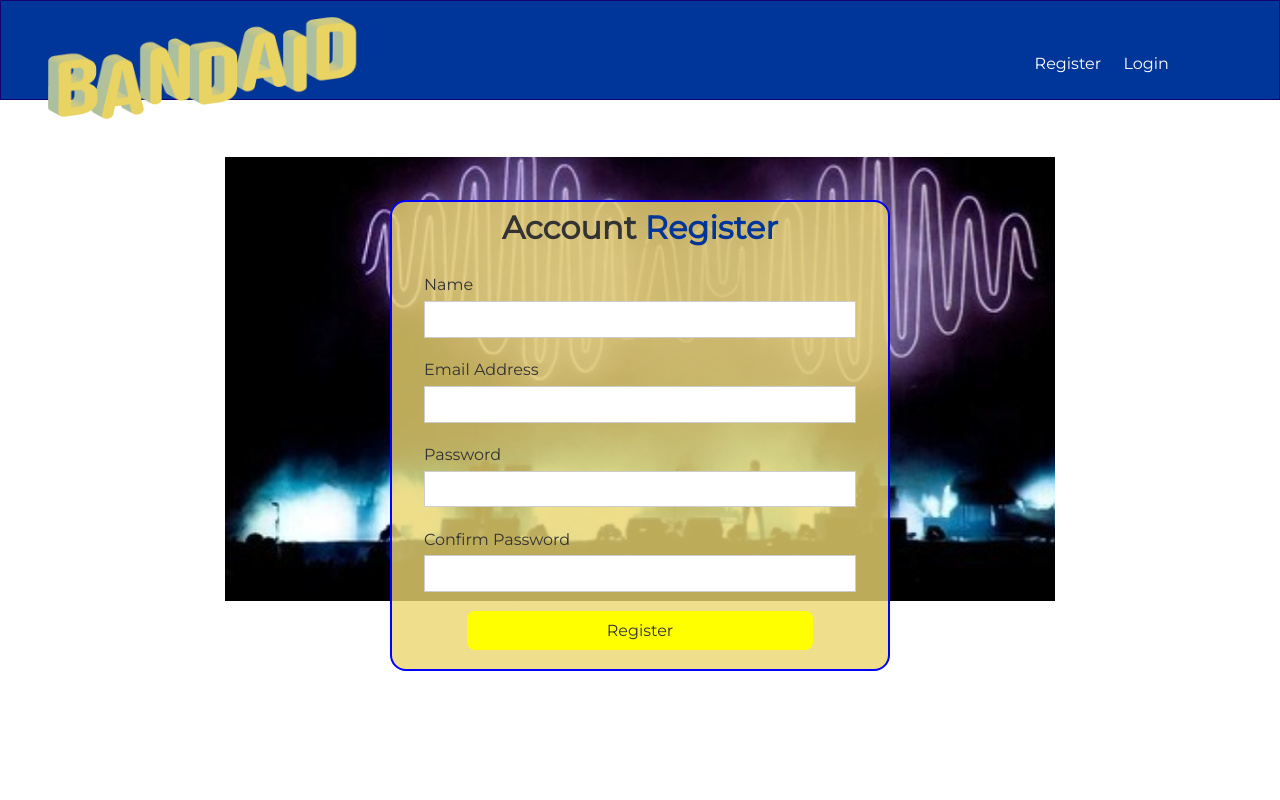
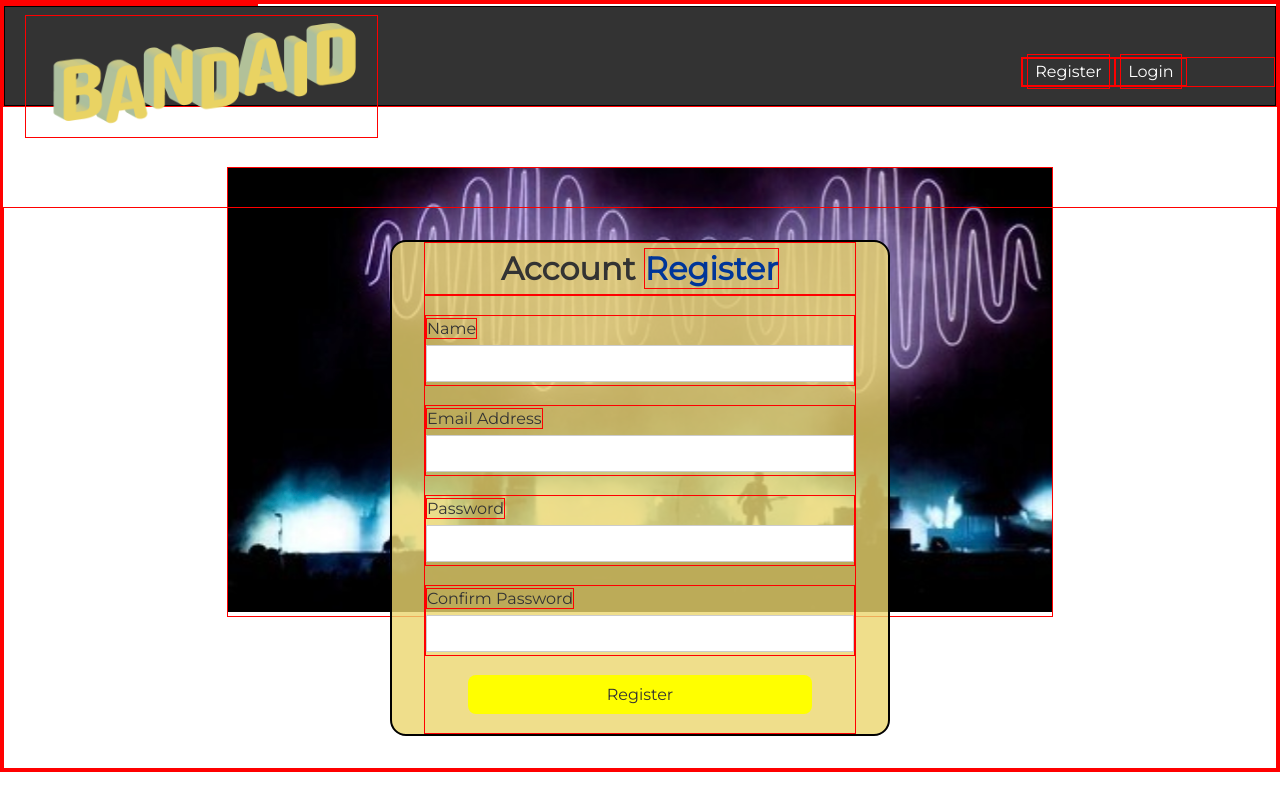
Before and after one commit to EtienneWarneck/bandaidReact, a React (Create React App) app in the folder client/: page /register in a window 1280 px wide. Built offline with nearby package versions, Linux system fonts and the light colour scheme; a web font is replaced by a local one.

Commit message:
styling Forms consistency

```diff
--- a/client/src/App.css
+++ b/client/src/App.css
@@ -11,7 +11,7 @@
 
 * {
   box-sizing: border-box;
-  /* border: 1px solid red; */
+  border: 1px solid red;
   margin: 0;
   padding: 0;
 }
@@ -22,6 +22,7 @@ body {
   line-height: 1.6;
   background-color: #fff;
   color: #333;
+
 }
 
 .backImage {
@@ -65,8 +66,8 @@ float: left;
 /* Utilities */
 .container {
   /* max-width: 1100px;
-  margin: auto;
-  overflow: hidden; */
+  /* margin: auto; */
+  /* overflow: hidden;  */
   padding: 0 2rem;
   margin-top: 100px;
 }
@@ -204,6 +205,9 @@ float: left;
   display: grid;
   grid-template-columns: 2fr 3fr;
   grid-gap: 2rem;
+    /* border: 1px solid red; */
+
+
 }
 
 .btn {
@@ -327,6 +331,7 @@ input {
 }
 
 .form-text {
+  border: 1px solid red;
   display: block;
   margin-top: 0.3rem;
   color: #888;
@@ -337,6 +342,8 @@ input[type='email'],
 input[type='phone'],
 input[type='password'],
 input[type='date'],
+input[type='setup'],
+input[type='youtubeVideoId'],
 select,
 textarea {
   display: block;
@@ -367,7 +374,7 @@ button {
   padding: 0 2rem;
   background-color: rgba(236,214,110, 0.8);
   border-radius: 1em;
-  border: 2px solid blue;
+  border: 2px solid black;
 }
 
 .form-container h1,
@@ -401,7 +408,7 @@ table th {
   margin-top: 0;
 } */
 .navbar {
-  border:1px solid rgb(16, 4, 109);
+  border:1px solid black;
   margin-top: 0px;
   height: 100px;
   width: 100%;
@@ -436,6 +443,19 @@ table th {
 
 .navbar .welcome span {
   margin-right: 0.6rem;
+}
+
+.formBand, .formFilter {
+    /* border: 1px solid red; */
+    max-width: 500px;
+    height: auto;
+    margin: 2rem auto;
+    overflow: hidden;
+    padding: 0 2rem;
+    background-color: rgba(236,214,110, 0.8);
+    border-radius: 1em;
+    border: 2px solid black;
+
 }
 
 /* Animation (Add After) */
--- a/client/src/components/bands/BandForm.js
+++ b/client/src/components/bands/BandForm.js
@@ -86,7 +86,7 @@ const BandForm = () => {
 
 
     return (
-        <form onSubmit={submitForm}>
+        <form className="formBand" onSubmit={submitForm}>
             {/* <h2 className="text-primary">Add band</h2> */}
             <h2 className="text-primary">{current ? 'Edit Band' : 'Add Band'}</h2>
             <input
--- a/client/src/components/bands/bandFilter.js
+++ b/client/src/components/bands/bandFilter.js
@@ -26,7 +26,7 @@ const BandsFilter = () => {
     }
 
     return (
-        <form>
+        <form className="formFilter">
             <input ref={textForRef} type="text" placeholder="Filter Bands..." onChange={onChange}/>
         </form>
     )
--- a/client/src/components/layout/Navbar.js
+++ b/client/src/components/layout/Navbar.js
@@ -48,7 +48,7 @@ const Navbar = ({ title, icon }) => {
              <div className="divLogo">
                     <img src={bandaid} alt="Logo" className="logoNav" />
                 </div>
-        <div className="navbar bg-primary">
+        <div className="navbar bg-dark">
           {/* <div className="divLogo"> */}
             {/* </div> */}
 
```
